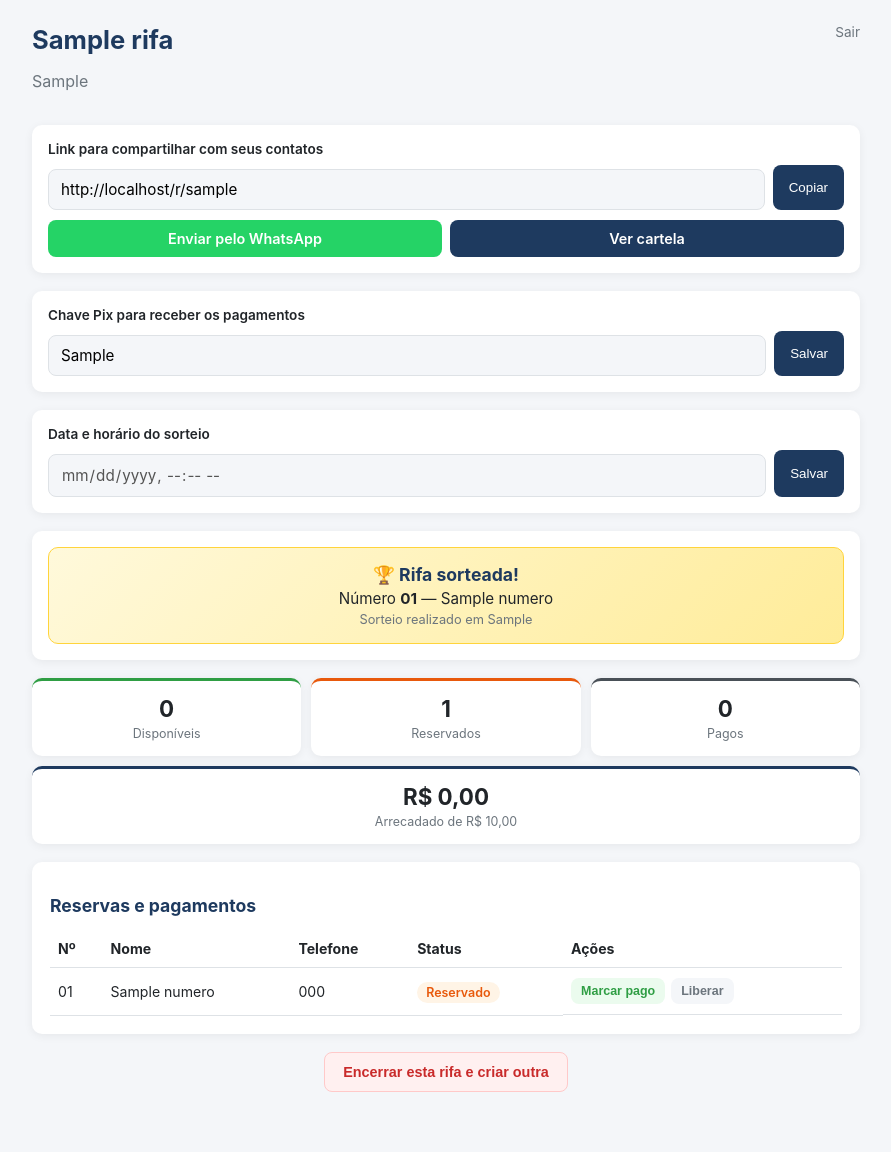
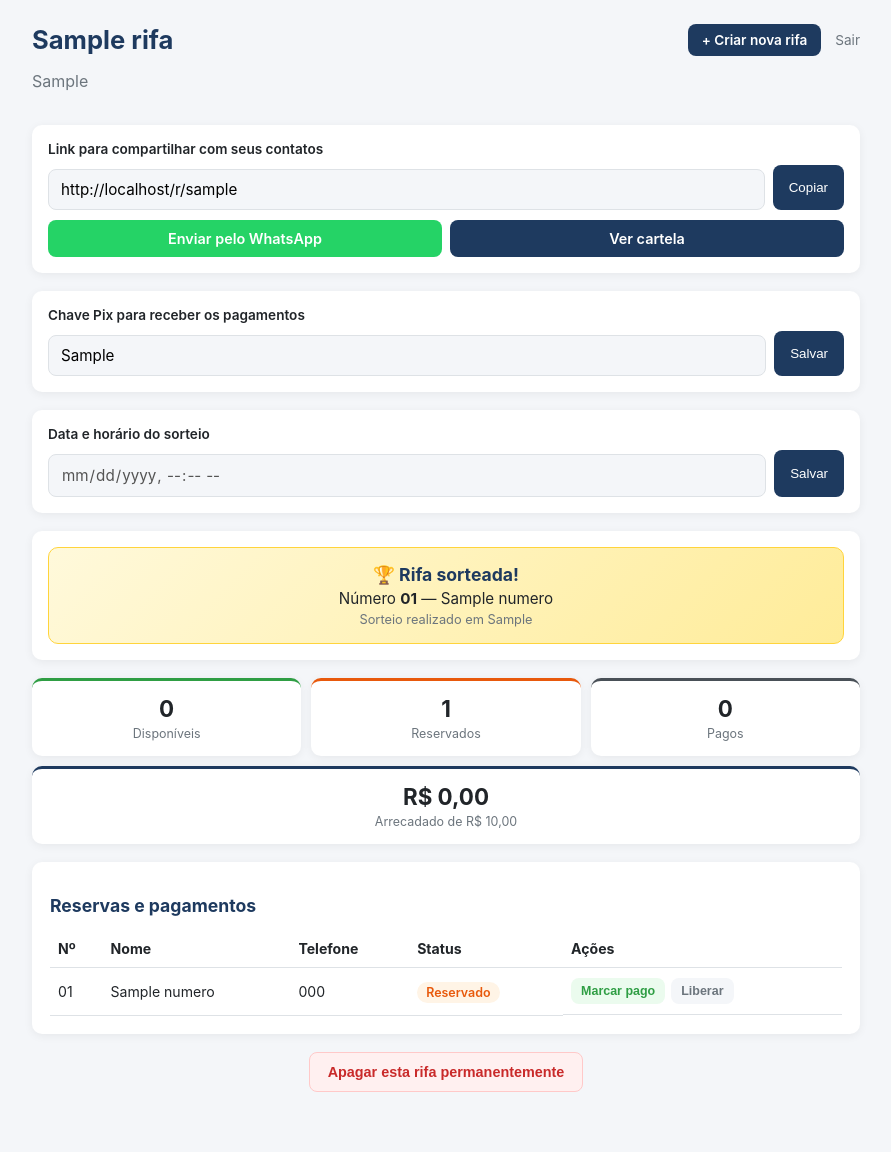
Before and after one commit to ivaldomouracruz-ship-it/rifa-app, a Flask app: page /admin in a window 1280 px wide. Shown: the whole page, without its empty margins (194-1085 px from the left). Run offline with Flask 3, Linux system fonts and the light colour scheme; the visitor is signed in with stand-in values (Sample User, id 1); tables that the repository leaves empty hold one stand-in row (values such as "Sample post").

```diff
--- a/app.py
+++ b/app.py
@@ -37,8 +37,12 @@ def gerar_slug():
 
 
 def buscar_rifa_ativa():
-    linhas = db.run("SELECT * FROM rifa ORDER BY id DESC LIMIT 1")
+    linhas = db.run("SELECT * FROM rifa WHERE ativa = 1 ORDER BY id DESC LIMIT 1")
     return linhas[0] if linhas else None
+
+
+def buscar_todas_rifas():
+    return db.run("SELECT * FROM rifa ORDER BY id DESC")
 
 
 def buscar_rifa_por_slug(slug):
@@ -230,12 +234,15 @@ def admin_dashboard():
     )
     link_whatsapp = "https://wa.me/?text=" + quote(mensagem_whatsapp)
 
+    outras_rifas = [r for r in buscar_todas_rifas() if r["id"] != rifa["id"]]
+
     return render_template(
         "admin_dashboard.html", rifa=rifa, numeros=numeros, stats=stats,
         link_publico=link_publico, link_whatsapp=link_whatsapp,
         data_sorteio_br=formatar_data_br(rifa.get("data_sorteio")),
         pode_sortear=pode_sortear(rifa, numeros),
         ganhador=buscar_ganhador(rifa, numeros),
+        outras_rifas=outras_rifas,
     )
 
 
@@ -265,9 +272,10 @@ def admin_criar():
         if not erro:
             slug = gerar_slug()
             try:
+                db.run("UPDATE rifa SET ativa = 0")
                 db.run(
-                    """INSERT INTO rifa (titulo, finalidade, valor_numero, qtd_numeros, chave_pix, data_sorteio, slug, criado_em)
-                       VALUES (?, ?, ?, ?, ?, ?, ?, ?)""",
+                    """INSERT INTO rifa (titulo, finalidade, valor_numero, qtd_numeros, chave_pix, data_sorteio, slug, criado_em, ativa)
+                       VALUES (?, ?, ?, ?, ?, ?, ?, ?, 1)""",
                     [titulo, finalidade, valor_numero, qtd_numeros, chave_pix, data_sorteio, slug, datetime.now(timezone.utc).isoformat()],
                 )
                 rifa = buscar_rifa_por_slug(slug)
@@ -342,6 +350,14 @@ def liberar_numero(numero_id):
     return redirect(url_for("admin_dashboard"))
 
 
+@app.route("/admin/ativar/<int:rifa_id>", methods=["POST"])
+@login_obrigatorio
+def ativar_rifa(rifa_id):
+    db.run("UPDATE rifa SET ativa = 0")
+    db.run("UPDATE rifa SET ativa = 1 WHERE id = ?", [rifa_id])
+    return redirect(url_for("admin_dashboard"))
+
+
 @app.route("/admin/encerrar", methods=["POST"])
 @login_obrigatorio
 def encerrar_rifa():
--- a/db.py
+++ b/db.py
@@ -117,7 +117,8 @@ def inicializar_banco():
             criado_em TEXT NOT NULL,
             data_sorteio TEXT,
             sorteado_em TEXT,
-            numero_sorteado INTEGER
+            numero_sorteado INTEGER,
+            ativa INTEGER DEFAULT 1
         )
     """)
     run("""
@@ -132,8 +133,16 @@ def inicializar_banco():
         )
     """)
     # Rifas criadas antes desta versão não têm essas colunas — adiciona se faltar.
-    for coluna in ("chave_pix TEXT", "data_sorteio TEXT", "sorteado_em TEXT", "numero_sorteado INTEGER"):
+    for coluna in ("chave_pix TEXT", "data_sorteio TEXT", "sorteado_em TEXT", "numero_sorteado INTEGER", "ativa INTEGER DEFAULT 1"):
         try:
             run(f"ALTER TABLE rifa ADD COLUMN {coluna}")
         except Exception:
             pass
+    # Rifas antigas que ficaram com ativa = NULL (banco criado antes desta coluna existir):
+    # marca a mais recente como ativa, o resto como inativa, pra não sumir da tela.
+    try:
+        pendentes = run("SELECT id FROM rifa WHERE ativa IS NULL ORDER BY id DESC")
+        for i, linha in enumerate(pendentes):
+            run("UPDATE rifa SET ativa = ? WHERE id = ?", [1 if i == 0 else 0, linha["id"]])
+    except Exception:
+        pass
--- a/static/style.css
+++ b/static/style.css
@@ -293,3 +293,30 @@ input:focus, textarea:focus { outline: none; border-color: var(--cor-primaria-cl
     cursor: not-allowed;
     opacity: 0.6;
 }
+
+/* Cabeçalho do admin com botão de criar nova rifa */
+.acoes-cabecalho { display: flex; align-items: center; gap: 14px; }
+.botao-criar-rifa {
+    background: var(--cor-primaria);
+    color: white;
+    text-decoration: none;
+    font-size: 0.85rem;
+    font-weight: 600;
+    padding: 8px 14px;
+    border-radius: 8px;
+    white-space: nowrap;
+}
+.botao-criar-rifa:hover { background: var(--cor-primaria-clara); }
+
+/* Lista de outras rifas (trocar sem apagar) */
+.lista-outras-rifas { list-style: none; margin: 0; padding: 0; display: flex; flex-direction: column; gap: 8px; }
+.lista-outras-rifas li {
+    display: flex;
+    justify-content: space-between;
+    align-items: center;
+    gap: 10px;
+    padding: 8px 10px;
+    background: var(--cor-fundo);
+    border-radius: 8px;
+}
+.nome-outra-rifa { font-size: 0.9rem; display: flex; align-items: center; gap: 6px; }
--- a/templates/admin_dashboard.html
+++ b/templates/admin_dashboard.html
@@ -7,8 +7,28 @@
             <h1>{{ rifa.titulo }}</h1>
             {% if rifa.finalidade %}<p class="finalidade">{{ rifa.finalidade }}</p>{% endif %}
         </div>
-        <a href="{{ url_for('logout') }}" class="link-sair">Sair</a>
+        <div class="acoes-cabecalho">
+            <a href="{{ url_for('admin_criar') }}" class="botao-criar-rifa">+ Criar nova rifa</a>
+            <a href="{{ url_for('logout') }}" class="link-sair">Sair</a>
+        </div>
     </header>
+
+    {% if outras_rifas %}
+    <section class="bloco-link bloco-outras-rifas">
+        <label>Outras rifas ({{ outras_rifas | length }})</label>
+        <ul class="lista-outras-rifas">
+            {% for r in outras_rifas %}
+            <li>
+                <span class="nome-outra-rifa">{{ r.titulo }}{% if r.numero_sorteado %} <span class="etiqueta pago">sorteada</span>{% endif %}</span>
+                <form method="post" action="{{ url_for('ativar_rifa', rifa_id=r.id) }}">
+                    <button type="submit" class="botao-mini">Usar esta</button>
+                </form>
+            </li>
+            {% endfor %}
+        </ul>
+        <p class="dica-form">Trocar não apaga nenhuma rifa — os dados de todas ficam guardados, você só muda qual aparece aqui no painel.</p>
+    </section>
+    {% endif %}
 
     <section class="bloco-link">
         <label>Link para compartilhar com seus contatos</label>
@@ -115,8 +135,8 @@
     </section>
 
     <section class="bloco-encerrar">
-        <form method="post" action="{{ url_for('encerrar_rifa') }}" onsubmit="return confirm('Isso vai apagar esta rifa e todos os números. Deseja continuar?');">
-            <button type="submit" class="botao-perigo">Encerrar esta rifa e criar outra</button>
+        <form method="post" action="{{ url_for('encerrar_rifa') }}" onsubmit="return confirm('Isso vai apagar esta rifa e todos os números PERMANENTEMENTE. Deseja continuar?');">
+            <button type="submit" class="botao-perigo">Apagar esta rifa permanentemente</button>
         </form>
     </section>
 </div>
```
